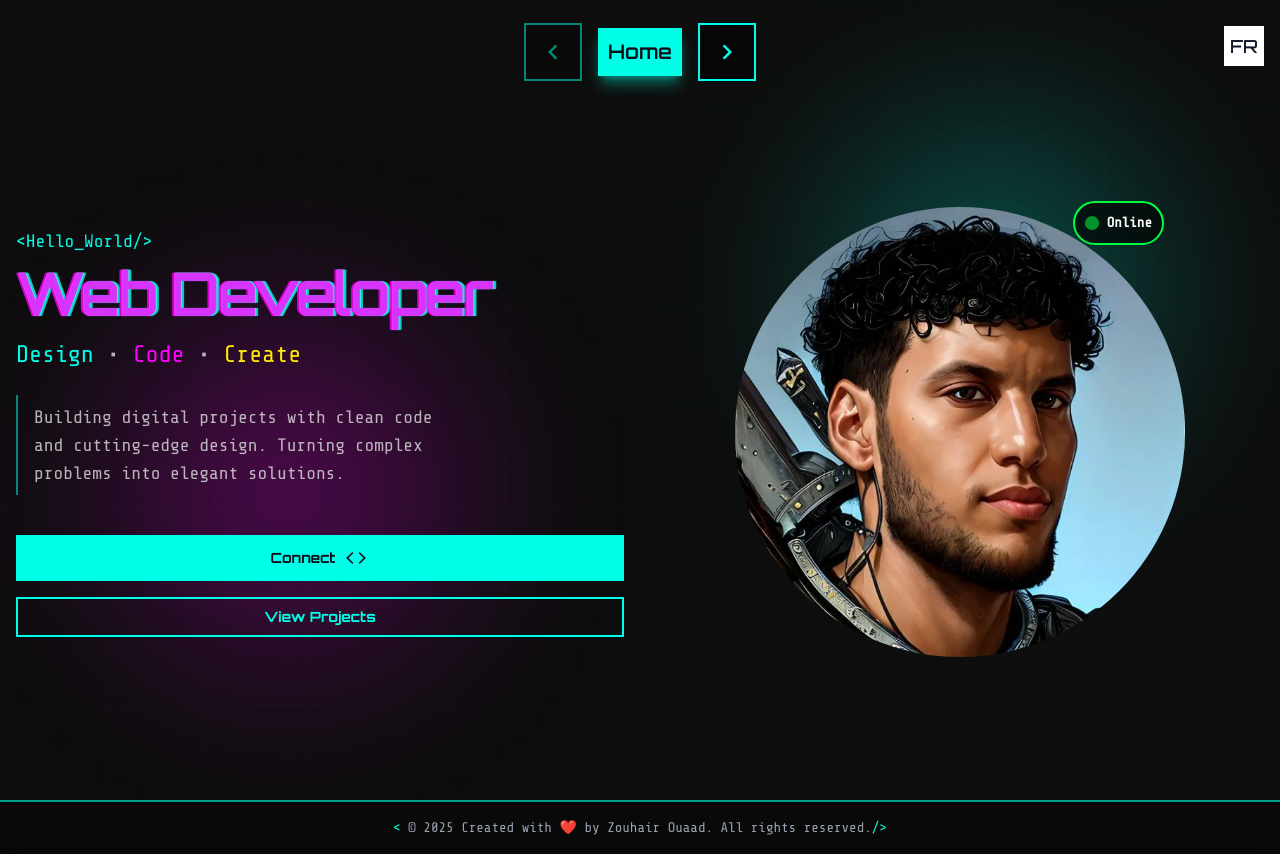
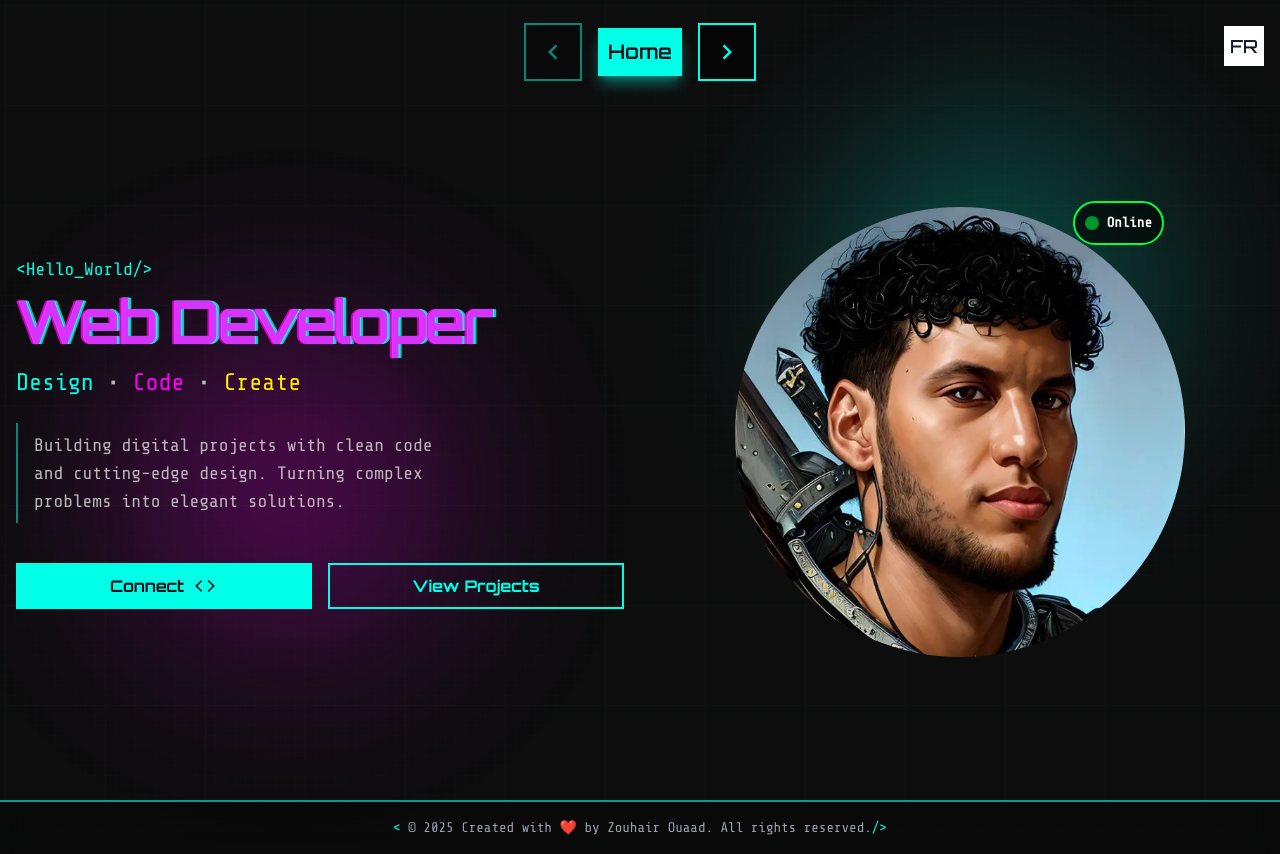
Before and after one commit to ouaadZouhair/Cyberpunk-Portfolio, a React (Vite) app: page / in a window 1280 px wide. Built offline with nearby package versions, Linux system fonts and the light colour scheme.

Commit message:
fix style Hero

```diff
--- a/src/pages/Hero.jsx
+++ b/src/pages/Hero.jsx
@@ -67,12 +67,12 @@ const Hero = () => {
 
                             </p>
 
-                            <div className="flex flex-wrap gap-1 md:gap-4 pt-4">
-                                <button onClick={handleContactClick} className="text-sm w-full relative cursor-pointer inline-flex items-center justify-center px-3 py-1 md:px-4 md:py-2 overflow-hidden font-cyber font-bold text-dark bg-primary border-2 border-primary transform transition-all duration-300 ease-out hover:scale-105 hover:shadow-[0_0_15px_rgba(0,255,231,0.5)] focus:outline-none focus:ring-2 focus:ring-primary focus:ring-opacity-50">
+                            <div className="flex flex-col md:flex-row gap-1 md:gap-4 pt-4">
+                                <button onClick={handleContactClick} className="text-sm w-full md:text-base md:w-1/2 relative cursor-pointer inline-flex items-center justify-center px-3 py-1 md:px-4 md:py-2 overflow-hidden font-cyber font-bold text-dark bg-primary border-2 border-primary transform transition-all duration-300 ease-out hover:scale-105 hover:shadow-[0_0_15px_rgba(0,255,231,0.5)] focus:outline-none focus:ring-2 focus:ring-primary focus:ring-opacity-50">
                                     {t('hero.connect')}
                                     <IoIosCode className="ml-2" size={26} />
                                 </button>
-                                <button onClick={handleProjectsClick} className="text-sm w-full relative cursor-pointer inline-flex items-center justify-center px-4 py-2 overflow-hidden font-cyber font-bold text-primary bg-transparent border-2 border-primary transform transition-all duration-300 ease-out hover:bg-primary/10 hover:scale-105 hover:shadow-[0_0_15px_rgba(0,255,231,0.5)] focus:outline-none focus:ring-2 focus:ring-primary focus:ring-opacity-50">
+                                <button onClick={handleProjectsClick} className="text-sm w-full md:text-base md:w-1/2 relative cursor-pointer inline-flex items-center justify-center px-4 py-2 overflow-hidden font-cyber font-bold text-primary bg-transparent border-2 border-primary transform transition-all duration-300 ease-out hover:bg-primary/10 hover:scale-105 hover:shadow-[0_0_15px_rgba(0,255,231,0.5)] focus:outline-none focus:ring-2 focus:ring-primary focus:ring-opacity-50">
                                     {t('hero.view_projects')}
                                 </button>
                             </div>
```
